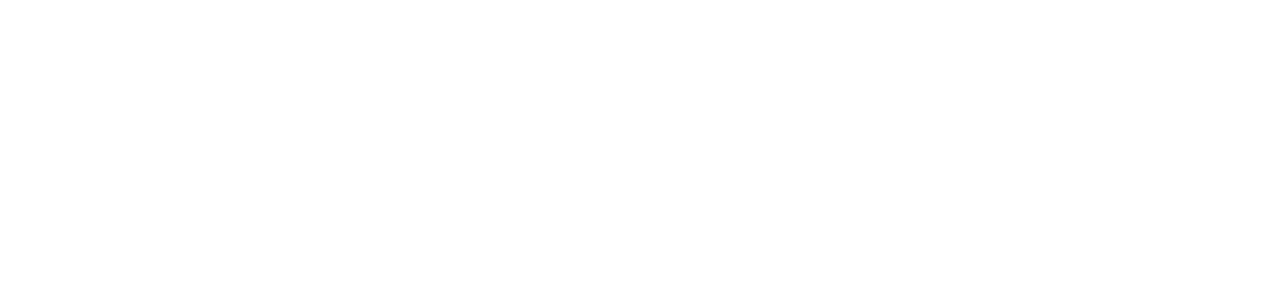
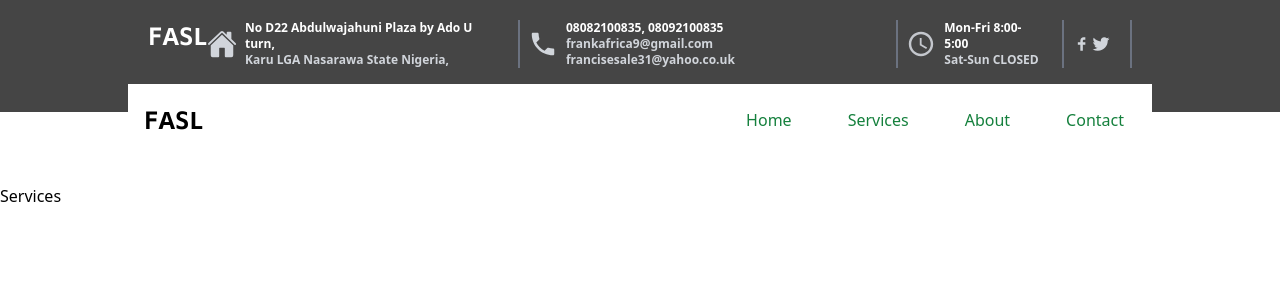
Before and after one commit to emmasam1/fasl, a React (Vite) app: page /services in a window 1280 px wide. Before the commit this address had no page. Shown: the top 300 px of the page. Built offline with nearby package versions, Linux system fonts and the light colour scheme.

Commit message:
services page created

```diff
--- a/src/App.jsx
+++ b/src/App.jsx
@@ -2,6 +2,7 @@ import { BrowserRouter as Router, Routes, Route } from "react-router-dom";
 import './App.css'
 import Layout from "./layout/Layout";
 import Home from "./pages/home/Home";
+import Services from "./pages/services/Services";
 
 function App() {
   return (
@@ -9,6 +10,7 @@ function App() {
       <Routes>
         <Route path="/" element={<Layout />}>
           <Route path="" element={<Home />} />
+          <Route path="/services" element={<Services />} />
         </Route>
       </Routes>
     </Router>
--- a/src/components/navbar/Navbar.jsx
+++ b/src/components/navbar/Navbar.jsx
@@ -100,6 +100,17 @@ const Navbar = () => {
                   Home
                 </Link>
               </li>
+
+              <li>
+                <Link
+                  to="/services"
+                  className="block py-2 px-3 text-green-700 hover:text-green-900"
+                  onClick={closeMenu}
+                >
+                  Services
+                </Link>
+              </li>
+
               <li>
                 <Link
                   to="/about"
@@ -107,15 +118,6 @@ const Navbar = () => {
                   onClick={closeMenu}
                 >
                   About
-                </Link>
-              </li>
-              <li>
-                <Link
-                  to="/services"
-                  className="block py-2 px-3 text-green-700 hover:text-green-900"
-                  onClick={closeMenu}
-                >
-                  Services
                 </Link>
               </li>
               <li>
@@ -137,17 +139,18 @@ const Navbar = () => {
             >
               Home
             </Link>
+
+            <Link
+              to="/services"
+              className="py-2 px-3 text-green-700 hover:text-green-900"
+            >
+              Services
+            </Link>
             <Link
               to="/about"
               className="py-2 px-3 text-green-700 hover:text-green-900"
             >
               About
-            </Link>
-            <Link
-              to="/services"
-              className="py-2 px-3 text-green-700 hover:text-green-900"
-            >
-              Services
             </Link>
             <Link
               to="/contact"
--- /dev/null
+++ b/src/pages/services/Services.jsx
@@ -0,0 +1,9 @@
+import React from 'react'
+
+const Services = () => {
+  return (
+    <div>Services</div>
+  )
+}
+
+export default Services
```
